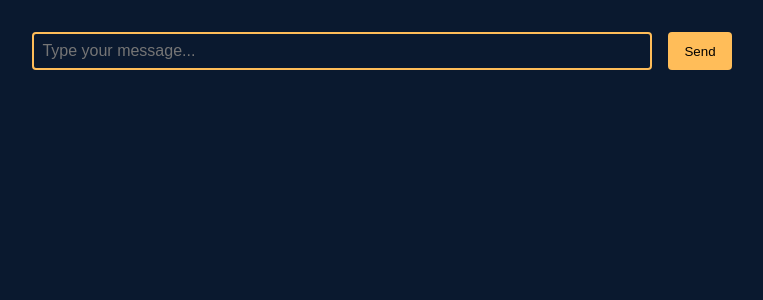
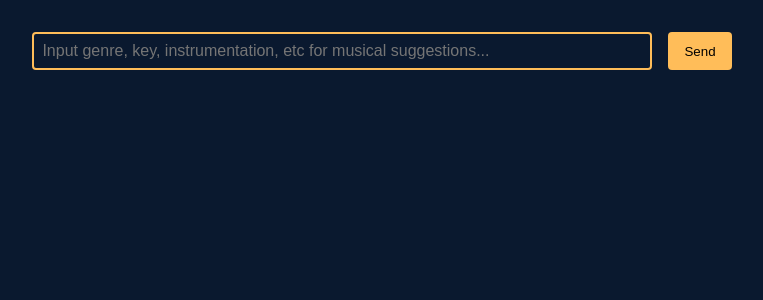
Before and after one commit to mkeohane01/JamSesh, a Next.js app in the folder frontend/: page /components/ChatInput in a window 1280 px wide. Shown: the top 300 px of the page, without its empty margins (258-1021 px from the left). Built offline with nearby package versions, Linux system fonts and the light colour scheme.

Commit message:
Edited prompt text

```diff
--- a/frontend/pages/components/ChatInput.tsx
+++ b/frontend/pages/components/ChatInput.tsx
@@ -20,7 +20,7 @@ const ChatInput = ({ onSendMessage }: ChatInputProps) => {
         value={message}
         className ="chat-input"
         onChange={(e) => setMessage(e.target.value)}
-        placeholder="Type your message..."
+        placeholder="Input genre, key, instrumentation, etc for musical suggestions..."
       />
       <button className="send-button" type="submit">Send</button>
     </form>
```
